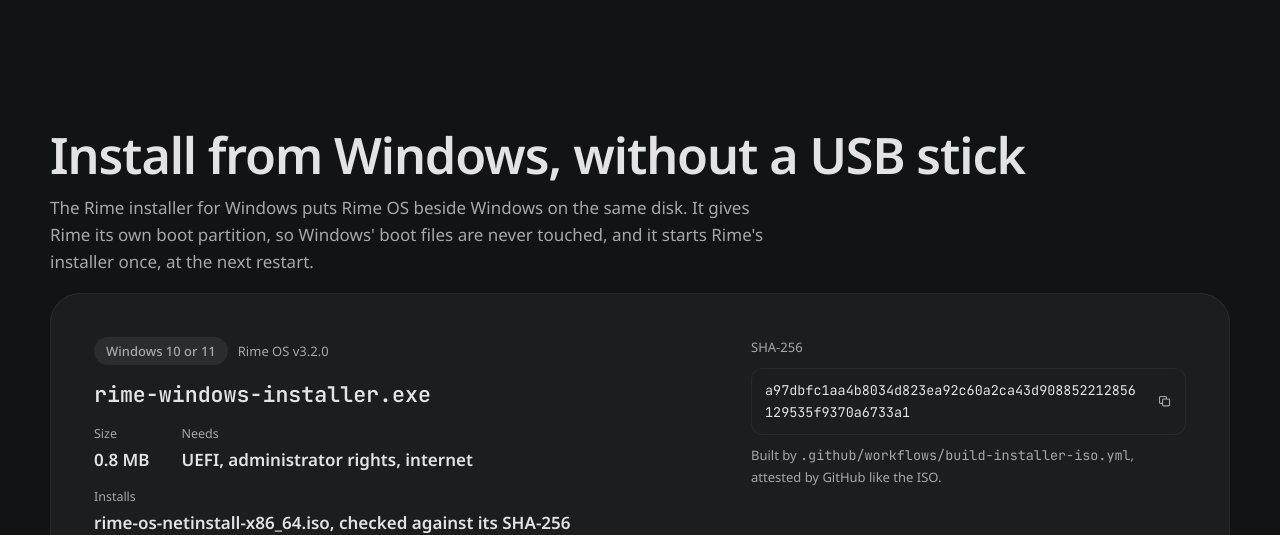
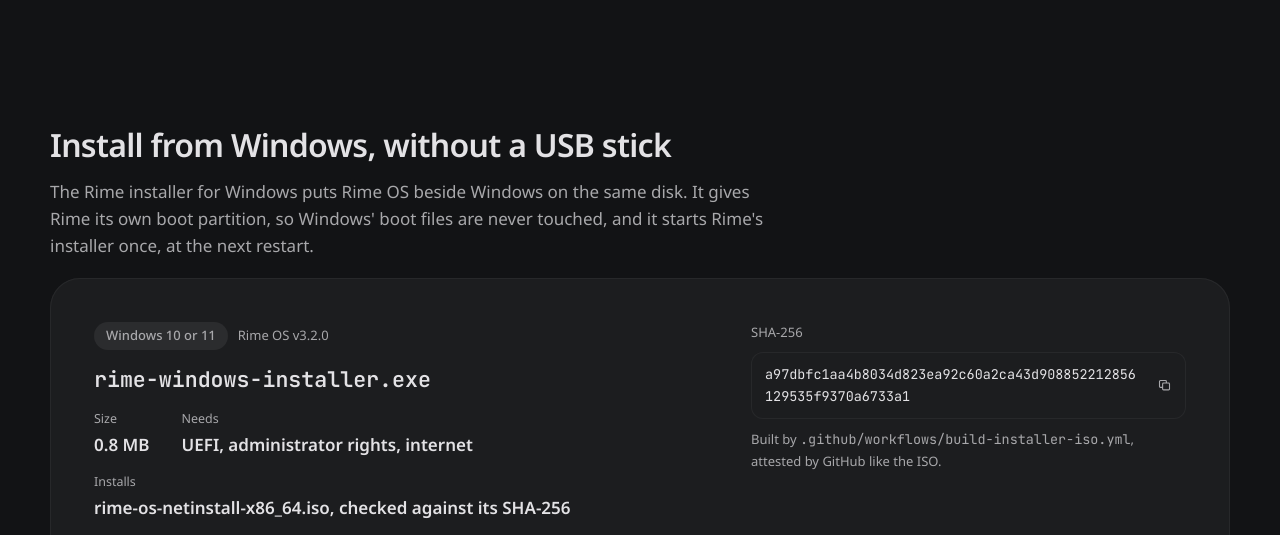
Before and after one commit to AndreNijman/rime-website, an Astro site: page /download in a window 1280 px wide. Shown: the part 2500-3035 px from the top of the page. Built offline with nearby package versions, Linux system fonts and the light colour scheme; Astro itself is replaced by a stand-in of ours.

Commit message:
fix(download): the Windows section's heading matches its neighbours

```diff
--- a/src/pages/download.astro
+++ b/src/pages/download.astro
@@ -175,7 +175,7 @@ const shortName = cur.name.split(" — ")[0];
   .steps--plain { gap: 10px; max-width: 76ch; margin-bottom: 18px; }
   .dl-grid { display: grid; grid-template-columns: repeat(2, minmax(0, 1fr)); gap: clamp(24px, 5vw, 72px); }
   @media (max-width: 900px) { .dl-grid { grid-template-columns: 1fr; } }
-  .dl-grid h2, #verify h2, #install h2 { font-size: clamp(1.5rem, 1.2rem + 1vw, 2rem); margin-bottom: 16px; }
+  .dl-grid h2, #verify h2, #install h2, #windows h2 { font-size: clamp(1.5rem, 1.2rem + 1vw, 2rem); margin-bottom: 16px; }
   .req-list { margin: 0; border-top: 1px solid var(--rime-hairline); }
   .req-list div { display: grid; grid-template-columns: 120px 1fr; gap: 14px; padding: 14px 0; border-bottom: 1px solid var(--rime-hairline); }
   .req-list dt { color: var(--rime-text-secondary); font-size: 0.9rem; }
```
